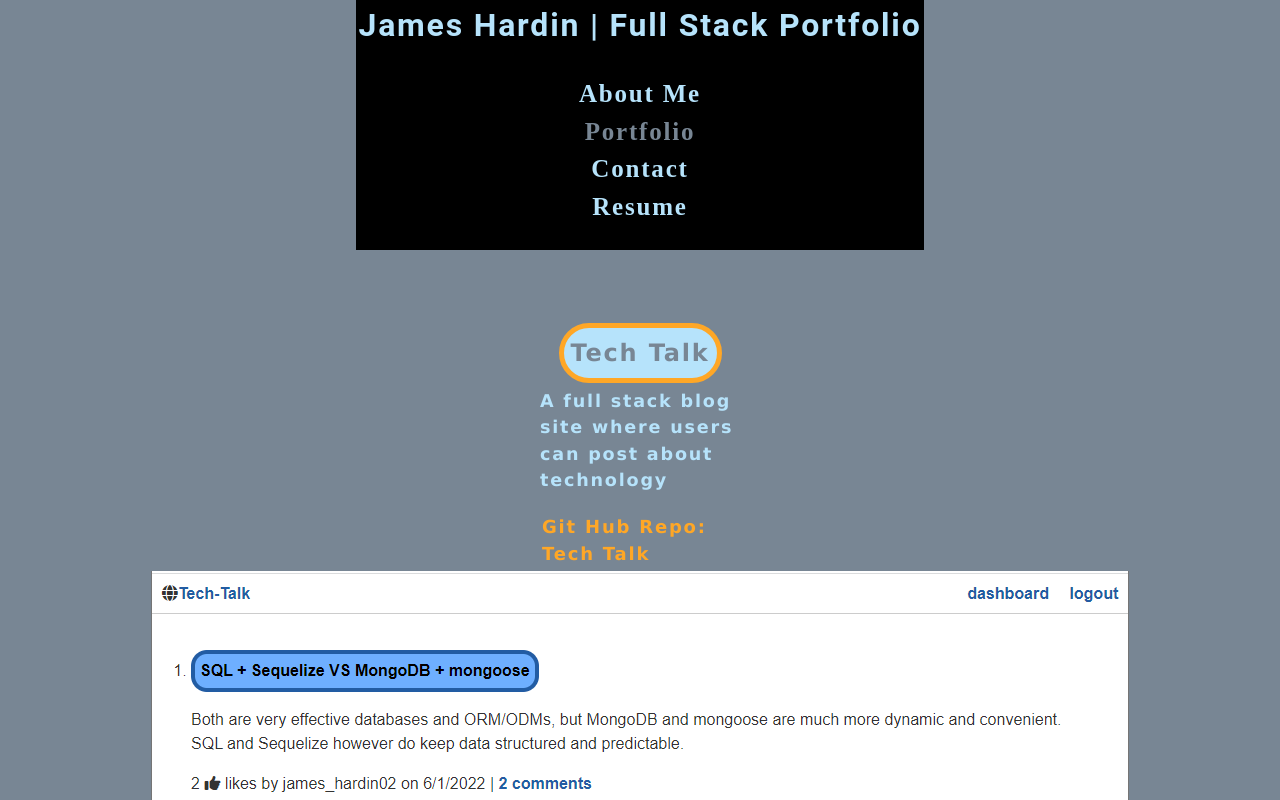
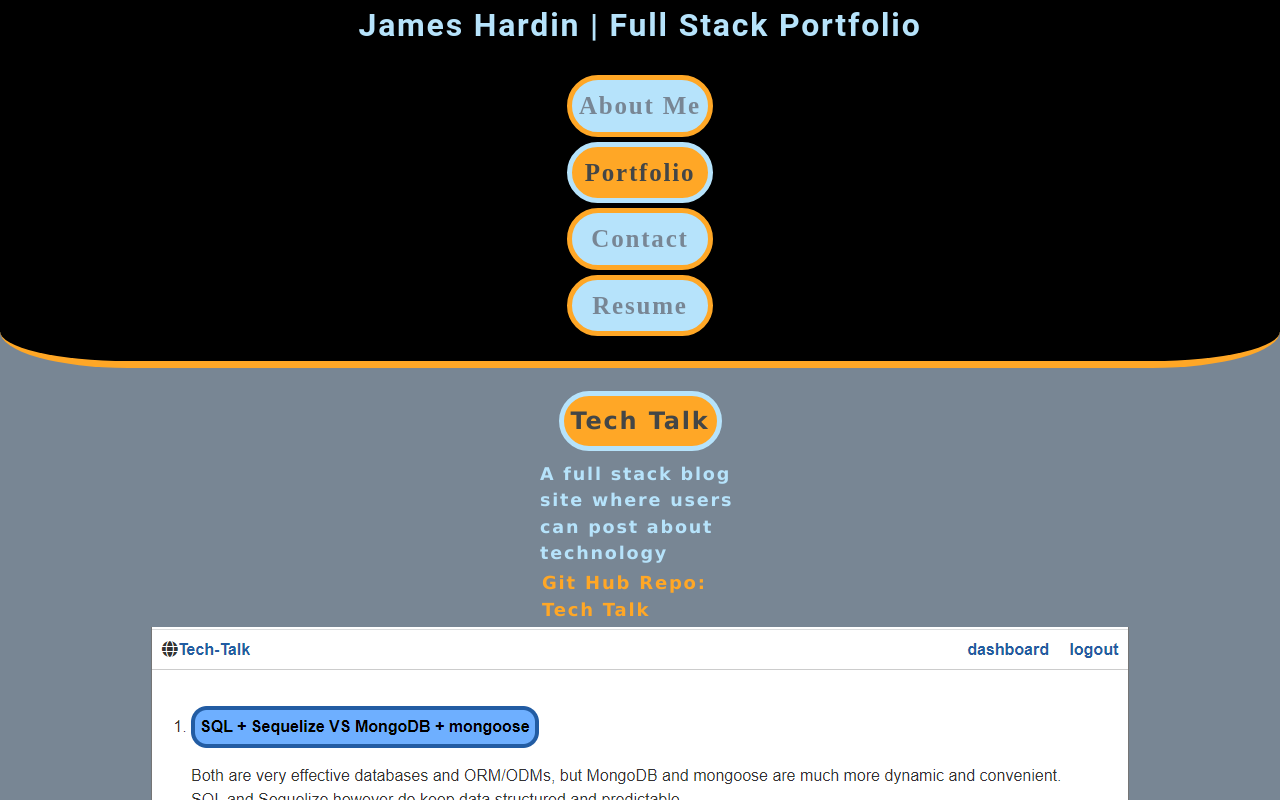
Before and after one commit to JamesHardin02/JamesHardin-Full-Stack-Portfolio, a React (Create React App) app: page / in a window 1280 px wide. Both pictures are taken after a click on the element "Portfolio". Shown: the top 800 px of the page. Built offline with nearby package versions, Linux system fonts and the light colour scheme.

Commit message:
styled header and nav bar

```diff
--- a/src/components/Header/index.js
+++ b/src/components/Header/index.js
@@ -16,7 +16,7 @@ function Header(props) {
   }, [currentCategory]);
 
   return (
-    <header className="flex-col-center">
+    <header className="flex-col-center header">
       <h2>
         <a data-testid="link" href="/">
           James Hardin | Full Stack Portfolio
--- a/src/components/Nav/index.js
+++ b/src/components/Nav/index.js
@@ -12,7 +12,7 @@ function Nav(props) {
     <ul className="text-center">
       {categories.map((category) => (
         <li
-          className={`text-center ${ //if currentCategory.name is the category iterated on then add navActive class
+          className={`text-center section-links ${ //if currentCategory.name is the category iterated on then add navActive class
             currentCategory.name === category.name && `navActive`
             }`}
           key={category.name}
--- a/src/components/Project/index.js
+++ b/src/components/Project/index.js
@@ -9,12 +9,12 @@ function Project({project}) {
     >
       <div className="flex-col-center project-info">
         <p className="bold-text text-center project-title">{project.name}</p>
-        <p>{project.description}</p>
+        <p className="project-desc">{project.description}</p>
         <a href={project.github} target="_blank" rel="noreferrer noopener">
           Git Hub Repo: {project.name}
         </a>
       </div>
-      {project.website ?<a className=""href={project.website} target="_blank" rel="noreferrer noopener">
+      {project.website ?<a href={project.website} target="_blank" rel="noreferrer noopener">
         <figure className="project-figure">
           <img className="project-image" alt="project screenshot" src={project.image}></img>
           <figcaption>Click screenshot to go to deployed website</figcaption>
--- a/src/index.css
+++ b/src/index.css
@@ -2,7 +2,6 @@
 main {
 	margin: 0 auto;
 	max-width: 90%;
-  padding: 50px 30px;
 }
 :root {
   --primary: #FFA726;
@@ -12,6 +11,7 @@ main {
   --dark: #000000;
   --darker: #111111;
   --link-hover: #f1f1f1;
+  --section-hover: #434647;
   --error: rgb(228, 46, 1);
   --spacing-one: calc(1rem * 0.5);
   --spacing-two: calc(1rem);
@@ -90,6 +90,10 @@ a {
 
 a:hover {
   color: var(--link-hover);
+}
+
+.section-links:hover{
+  color: var(--section-hover)
 }
 
 header {
@@ -279,9 +283,7 @@ a {
 	margin-right: -2px;
 }
 
-.navActive {
-  color: var(--secondary);
-}
+
 /*ABOUT-ME STYLES*/
 .about-me{
   border: 20px, solid, var(--primary);
@@ -324,10 +326,15 @@ a {
 }
 
 .footer-links{
+  background-color: #727880;
   border: 5px solid var(--light);
   border-radius: 500px;
   margin:5px;
   padding: 5px;
+}
+
+.project-desc{
+  margin:0;
 }
 
 .website-a{
@@ -356,6 +363,29 @@ a {
 }
 
 .project-title{
+  color: var(--section-hover);
+  border: 5px solid var(--light);
+  background-color: var(--primary);
+  border-radius: 500px;
+  margin:5px;
+  margin-bottom: 10px;
+  padding: 7px;
+  /* color: var(--secondary);
+  border: 5px solid var(--primary);
+  background-color: var(--light);
+  border-radius: 500px;
+  margin:5px;
+  padding: 7px; */
+}
+
+.header{
+  width: 100%;
+  border-bottom: 7px solid #FFA726;
+  border-bottom-left-radius: 10%;
+  border-bottom-right-radius: 10%;
+}
+
+.section-links{
   color: var(--secondary);
   border: 5px solid var(--primary);
   background-color: var(--light);
@@ -363,3 +393,12 @@ a {
   margin:5px;
   padding: 7px;
 }
+
+.navActive {
+  color: var(--section-hover);
+  border: 5px solid var(--light);
+  background-color: var(--primary);
+  border-radius: 500px;
+  margin:5px;
+  padding: 7px;
+}
```
